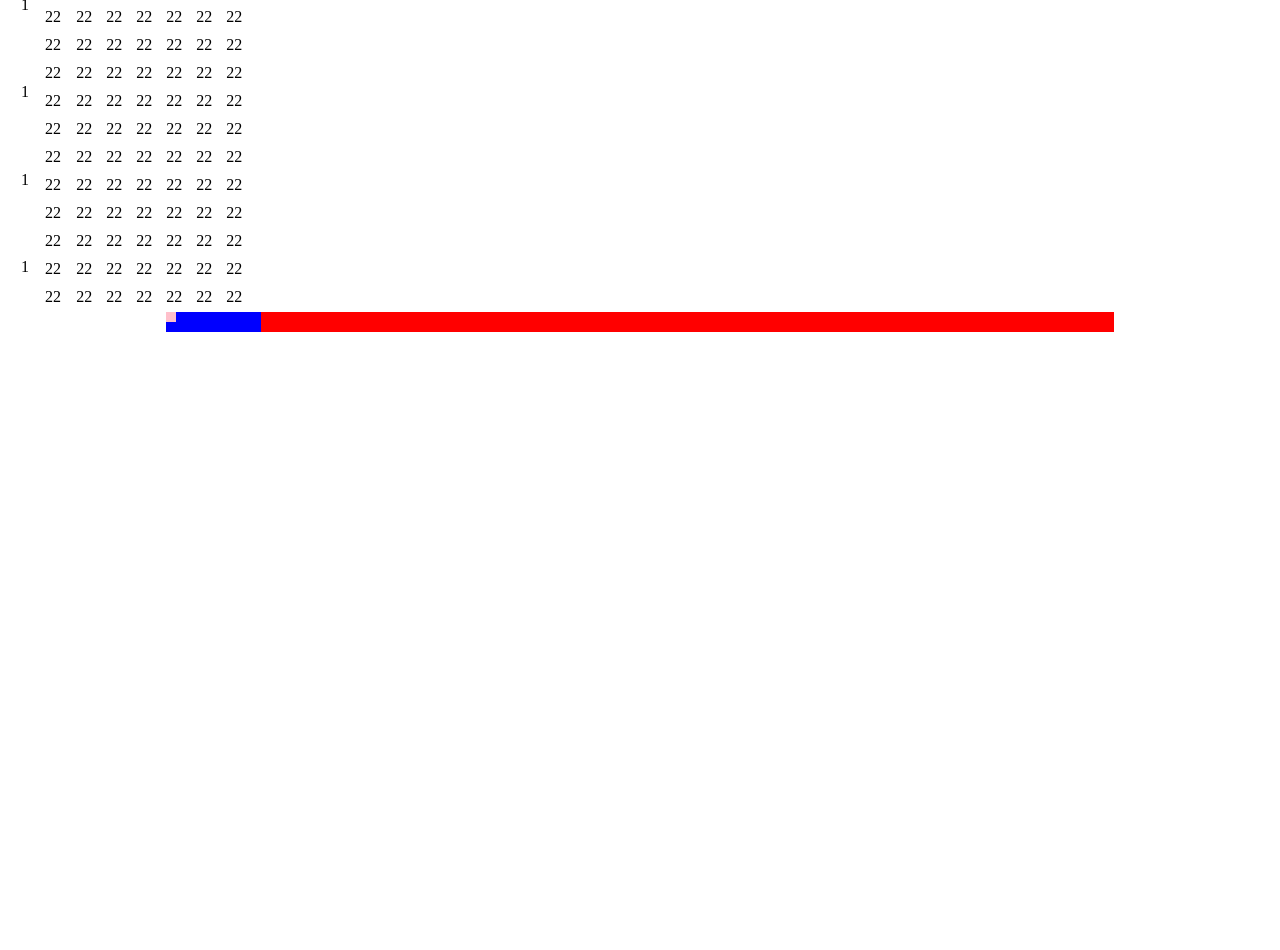
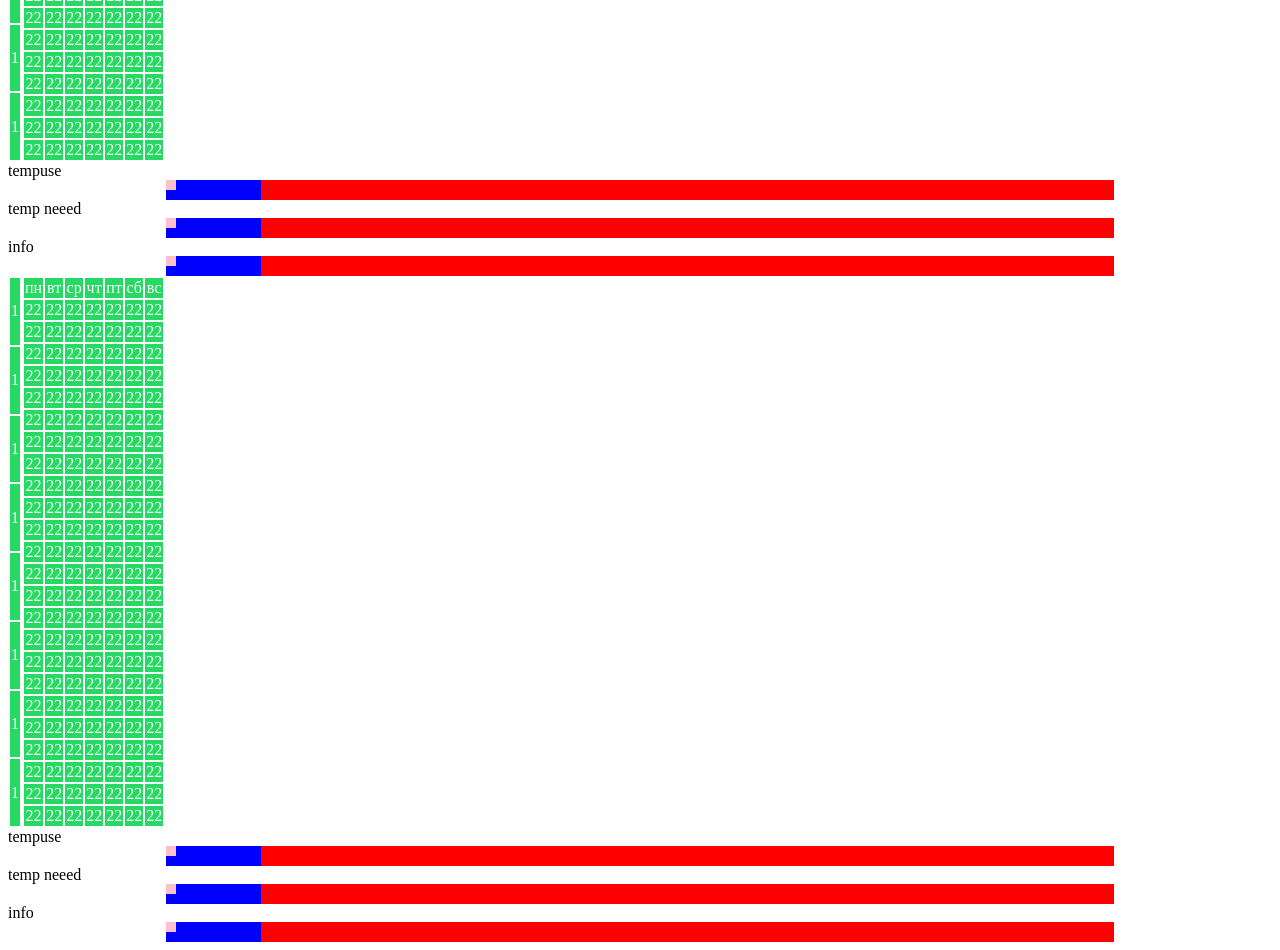
Before and after one commit to eduardBi/fdrfr, a plain HTML site: page index.html in a window 1280 px wide. Shown: the part 398-1348 px from the top of the page. Before the commit the page ends 800 px from the top, so only its background shows below. Drawn offline with Linux system fonts and the light colour scheme.

Commit message:
created slider logic

```diff
--- a/index.html
+++ b/index.html
@@ -9,6 +9,9 @@
 
 </head>
 <body>
+
+
+<section data-table-id="0">
     <div class="tableSome" >
         <table >
             <tbody >
@@ -40,18 +43,106 @@
         </tbody>
     </table>
   </div>
+  tempuse
+  <div class="slider"
+    name="tempUse"
+   data-value="50" data-max="70" data-step="5"  data-min='20' id="slider">
+    <div class="round" id="round">
+        <div class="sllider-value"></div>
+    </div>
+</div>
 
+temp neeed
+<div class="slider"
+  name="tempNeed"
+ data-value="50" data-max="70" data-step="5"  data-min='20' id="slider">
+  <div class="round" id="round">
+      <div class="sllider-value"></div>
+  </div>
+</div>
 
-    <div class="slider" data-value="50" data-max="70" data-step="5"  data-min='20' id="slider">
+<div>
+    info
+    <div class="slider" name="tabletemperature" data-value="50" data-max="70" data-step="5"  data-min='20' id="slider">
         <div class="round" id="round">
             <div class="sllider-value"></div>
         </div>
     </div>
+</div>
+</section>
 
-    <script src="script.js"></script>
+<section data-table-id="1">
+    <div class="tableSome" >
+        <table >
+            <tbody >
+                <tr><td>1</td></tr>
+                <tr><td>1</td></tr>
+                <tr><td>1</td></tr>
+                <tr><td>1</td></tr>
+                <tr><td>1</td></tr>
+                <tr><td>1</td></tr>
+                <tr><td>1</td></tr>
+                <tr><td>1</td></tr>
+            </tbody>
+        </table>
+    <table id="table1">
+        <thead>
+          <!--статическ-->
+          <tr>
+            <td>пн</td>
+            <td>вт</td>
+            <td>ср</td>
+            <td>чт</td>
+            <td>пт</td>
+            <td>сб</td>
+            <td>вс</td>
+          </tr>
+        </thead>
+        <tbody id="tbody1">
 
-</body>
-</html>
+        </tbody>
+    </table>
+  </div>
+
+    tempuse
+  <div class="slider"
+    name="tempUse"
+   data-value="50" data-max="70" data-step="5"  data-min='20' id="slider">
+    <div class="round" id="round">
+        <div class="sllider-value"></div>
+    </div>
+</div>
+
+temp neeed
+<div class="slider"
+  name="tempNeed"
+ data-value="50" data-max="70" data-step="5"  data-min='20' id="slider">
+  <div class="round" id="round">
+      <div class="sllider-value"></div>
+  </div>
+</div>
+
+<div>
+    info
+    <div class="slider" name="tabletemperature" data-value="50" data-max="70" data-step="5"  data-min='20' id="slider">
+        <div class="round" id="round">
+            <div class="sllider-value"></div>
+        </div>
+    </div>
+</div>
+
+</section>
+
+<div
+
+></div>
+
+
+
+
+
+
+
 
     <script src="./table.js"></script>
 </body>
--- a/main.css
+++ b/main.css
@@ -9,9 +9,7 @@ td{
 
 }
 
-:root{
 
-}
 
 table{
     border-collapse:collapse;
@@ -22,8 +20,12 @@ table{
 
 td{
   border: 2px solid white;
-  text-indent: 10px;
-  line-height: 1.5em;
+  color: white;
+
+
+  background: rgb(38, 217, 98);
+  text-align: center;
+
 }
 
 
--- a/table.js
+++ b/table.js
@@ -1,6 +1,10 @@
 let data=[];
+
+let tablesData=[[],[]];
+
+
 //заполняю массив
-(function pololirizeData(){
+(function populirizeData(){
     for(let i =0;i<168;i++){
         data.push(22);
     }
@@ -16,7 +20,6 @@ let SplitedData=[];
         if(i===0||i%7===0){
             RowIndex++;
             SplitedData.push([]);
-            console.log('increased');
             SplitedData[RowIndex].push(data[i]);
 
         }else{
@@ -27,7 +30,8 @@ let SplitedData=[];
     console.log(SplitedData)
 })()
 
-let bodyTable=document.querySelector('#tbody')
+let bodyTable=document.querySelector('#tbody');
+
 for(let TimeRows =0;TimeRows<24;TimeRows++){
     //добавляю ряд в таблицу
     let rowElement = document.createElement('tr')
@@ -37,6 +41,7 @@ for(let TimeRows =0;TimeRows<24;TimeRows++){
         let timeCell = document.createElement('td');
         timeCell.setAttribute('data-array-row',TimeRows);
         timeCell.setAttribute('data-array-item',timeCellls);
+        timeCell.style.background=createColor(20);
         //события для изменения значения и цвета
         timeCell.addEventListener('click',chnageColorOnClick);
         timeCell.addEventListener('mouseover',chnageColorOnMouseOver);
@@ -49,7 +54,7 @@ let isMouseClicked=false;
 //проверяю зажата ли кнопка мыши
 
 function setMouseClick(boolValue){
-        console.log(isMouseClicked)
+
        return isMouseClicked=boolValue
 
 }
@@ -70,8 +75,9 @@ function chnageColorOnMouseOver(e){
     //закрашиваю значения если мышь зажата
     if(isMouseClicked===true){
         SplitedData[firstAttribute][secondAttribute]=slider.value;
-        e.target.innerText=slider.value
-        e.target.style.background=createColor(slider.value)
+        e.target.innerText=tablesData[currentArray].tabletemperature
+        e.target.style.background=createColor(tablesData[currentArray].tabletemperature)
+
 
     }
 }
@@ -85,12 +91,15 @@ function chnageColorOnClick(e){
 }
 
 
-let slider=document.querySelector('#slider');
-let round=document.querySelector('#round');
-let sliderWidth=slider.getBoundingClientRect().width;
-let roundWidth=round.getBoundingClientRect().width
 
 
+let sliders=document.querySelectorAll('#slider');
+
+for (let index = 0; index < slider.length; index++) {
+            let slider=sliders[index];
+            let round=slider.children[0];
+            let roundWidth=round.getBoundingClientRect().width
+            let sliderWidth=slider.getBoundingClientRect().width-roundWidth;
             slider.addEventListener('mousemove',(e)=>{
             e.stopPropagation();
             let maxValue=slider.getAttribute("data-max")*1
@@ -98,11 +107,51 @@ slider.addEventListener('mousemove',(e)=>{
             let step=slider.getAttribute("data-step")*1
             let range=maxValue-minValue;
             let persantegeOfsliderFill=e.offsetX/sliderWidth
-
+            console.log('dawd')
             if(isMouseClicked){
                 slider.value=Math.floor(minValue+persantegeOfsliderFill*range)
-        round.style.transform="translate("+(e.offsetX-roundWidth/2)+"px,0)"
+                tablesData[currentArray]={...tablesData[currentArray],[slider.getAttribute('name')]:slider.value}
+                console.log(tablesData);
+                round.style.transform="translate("+(e.offsetX-roundWidth/2)+"%,0)"
 
             }
 
         })
+
+}
+
+
+let SecondBody=document.querySelector('#tbody1');
+
+for(let TimeRows =0;TimeRows<24;TimeRows++){
+    //добавляю ряд в таблицу
+    let rowElement = document.createElement('tr')
+    SecondBody.appendChild(rowElement)
+    for(let timeCellls=0;timeCellls<7;timeCellls++){
+        //добавляю строку и аттрибутты по которым я буду выбитать элемент
+        let timeCell = document.createElement('td');
+        timeCell.setAttribute('data-array-row',TimeRows);
+        timeCell.setAttribute('data-array-item',timeCellls);
+        timeCell.style.background=createColor(20);
+        //события для изменения значения и цвета
+        timeCell.addEventListener('click',chnageColorOnClick);
+        timeCell.addEventListener('mouseover',chnageColorOnMouseOver);
+        //добавляю модифицированные элементы
+        timeCell.innerText=SplitedData[TimeRows][timeCellls];
+        SecondBody.children[TimeRows].appendChild(timeCell);
+    }
+}
+
+
+
+let currentArray;
+
+let tables=document.querySelectorAll('section');
+
+for (let tableItem = 0; tableItem < tables.length; tableItem++) {
+    tables[tableItem].addEventListener('mouseover',(e)=>{
+        e.stopPropagation()
+        return currentArray=e.currentTarget.getAttribute('data-table-id')*1
+    })
+
+}
```
Lines whose indentation alone changed are shown as unchanged.
